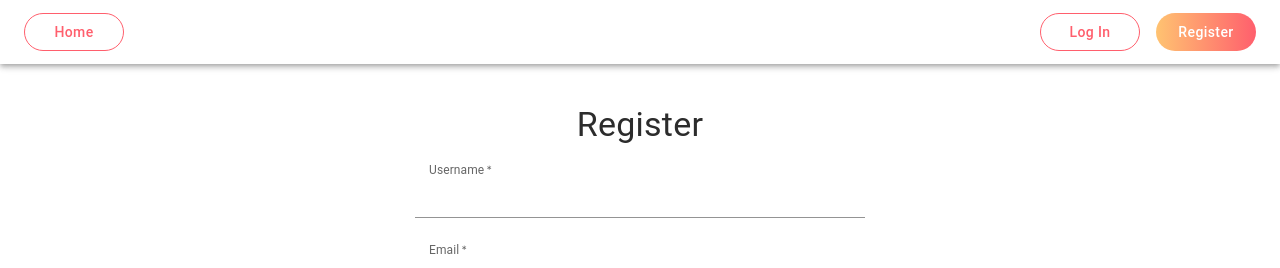
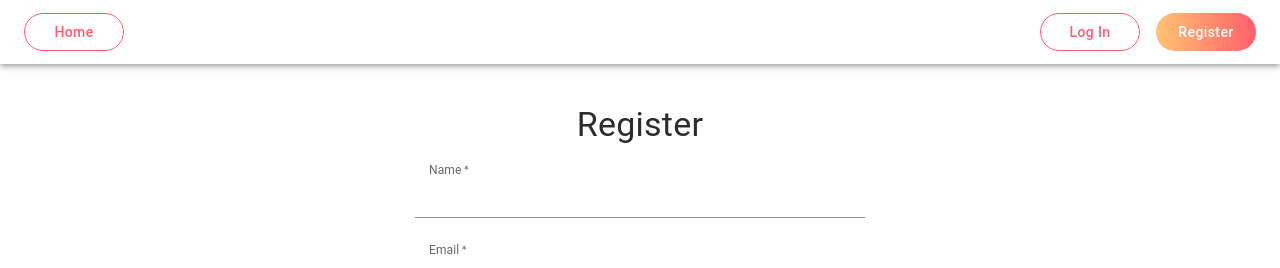
Before and after one commit to marlenaduleba/goit-react-hw-08-phonebook, a React (Create React App) app: page /goit-react-hw-08-phonebook/register in a window 1280 px wide. Shown: the top 268 px of the page. Built offline with nearby package versions, Linux system fonts and the light colour scheme.

Commit message:
forms restored to the original version

```diff
--- a/src/components/Forms/ContactForm.jsx
+++ b/src/components/Forms/ContactForm.jsx
@@ -4,10 +4,8 @@ import { addContact } from 'redux/contacts/operations.js';
 import { selectError } from 'redux/contacts/selectors.js';
 import { selectAllContacts } from 'redux/contacts/selectors.js';
 import { toast } from 'react-toastify';
-import { Stack } from '@mui/material';
-import { StyledButton } from 'styles/styles.js';
-import { NameField } from './NameField.jsx';
-import { NumberField } from './NumberField.jsx';
+import { Input, InputLabel, Stack } from '@mui/material';
+import { StyledButton, StyledFormControl } from 'styles/styles.js';
 
 const initialValues = {
   name: '',
@@ -18,14 +16,14 @@ export const ContactForm = () => {
   const dispatch = useDispatch();
   const contacts = useSelector(selectAllContacts);
   const error = useSelector(selectError);
-  const [values, setValues] = useState(initialValues);
+  const [{ name, number }, setValues] = useState(initialValues);
 
   const handleFormSubmit = e => {
     e.preventDefault();
 
-    if (nameUnique(values.name)) {
-      dispatch(addContact(values));
-      toast.success(`${values.name} added to your contacts.`);
+    if (nameUnique(name)) {
+      dispatch(addContact({ name, number }));
+      toast.success(`${name} added to your contacts.`);
       setValues(initialValues);
     }
   };
@@ -40,8 +38,9 @@ export const ContactForm = () => {
     return true;
   };
 
-  const handleInputChange = (fieldName, value) => {
-    setValues(prevValues => ({ ...prevValues, [fieldName]: value }));
+  const handleInputChange = e => {
+    const { name, value } = e.target;
+    setValues(prevValues => ({ ...prevValues, [name]: value }));
   };
 
   if (error) {
@@ -54,10 +53,37 @@ export const ContactForm = () => {
       sx={{ alignItems: 'center' }}
       component="form"
       onSubmit={handleFormSubmit}
-
     >
-      <NameField value={values.name} onInputChange={handleInputChange} />
-      <NumberField value={values.number} onInputChange={handleInputChange} />
+      <StyledFormControl required fullWidth>
+        <InputLabel htmlFor="standard-adornment-name">Name</InputLabel>
+        <Input
+          id="standard-adornment-name"
+          type="text"
+          name="name"
+          value={name}
+          onChange={handleInputChange}
+          inputProps={{
+            pattern: "[A-Za-zĄąĆćĘęŁłŃńÓóŚśŹźŻż\\-' ]+",
+            title:
+              'Only letters, apostrophe, dash, spaces, and Polish characters are allowed',
+          }}
+        />
+      </StyledFormControl>
+      <StyledFormControl required fullWidth>
+        <InputLabel htmlFor="standard-adornment-number">Number</InputLabel>
+        <Input
+          id="standard-adornment-number"
+          type="tel"
+          name="number"
+          value={number}
+          onChange={handleInputChange}
+          inputProps={{
+            pattern: '^[+]?[0-9 \\u0028\\u0029\\u002D]*$',
+            title:
+              "Phone number must consist of digits and may include spaces, dashes, and parentheses. It can start with '+'",
+          }}
+        />
+      </StyledFormControl>
       <StyledButton type="submit">Add Contact</StyledButton>
     </Stack>
   );
--- a/src/components/Forms/LoginForm.jsx
+++ b/src/components/Forms/LoginForm.jsx
@@ -1,18 +1,15 @@
 import { logIn } from 'redux/auth/operations.js';
 import { useDispatch } from 'react-redux';
-import { StyledButton } from 'styles/styles.js';
-import { Stack } from '@mui/material';
-
-
-import { EmailField } from 'components/Forms/EmailField.jsx';
-import { PasswordField } from 'components/Forms/PasswordField.jsx';
-
+import { useState } from 'react';
+import { StyledButton, StyledFormControl } from 'styles/styles.js';
 import {
-  useHandleSubmit,
-  useHandleInputChange,
-  useHandleClickShowPassword,
-  useHandleMouseDownPassword,
-} from 'hooks/useFormUtils.js';
+  IconButton,
+  Input,
+  InputAdornment,
+  InputLabel,
+  Stack,
+} from '@mui/material';
+import { Visibility, VisibilityOff } from '@mui/icons-material';
 
 const initialValues = {
   email: '',
@@ -20,24 +17,31 @@ const initialValues = {
   showPassword: false,
 };
 
-export default function LoginForm() {
+export const LoginForm = () => {
   const dispatch = useDispatch();
+  const [values, setValues] = useState(initialValues);
 
-  const [values, handleSubmit, setValues] = useHandleSubmit(
-    initialValues,
-    values => dispatch(logIn(values))
-  );
-
-  const handleInputChange = useHandleInputChange(setValues);
-  const handleClickShowPassword = useHandleClickShowPassword(setValues);
-  const handleMouseDownPassword = useHandleMouseDownPassword(setValues);
-
-  const handleEmailChange = e => {
-    handleInputChange(e, setValues);
+  const handleSubmit = e => {
+    const { email, password } = values;
+    e.preventDefault();
+    dispatch(logIn({ email, password }));
+    setValues(initialValues);
   };
 
-  const handlePasswordChange = e => {
-    handleInputChange(e, setValues);
+  const handleInputChange = e => {
+    const { name, value } = e.target;
+    setValues(prevValues => ({ ...prevValues, [name]: value }));
+  };
+
+  const handleClickShowPassword = () => {
+    setValues(prevValues => ({
+      ...prevValues,
+      showPassword: !prevValues.showPassword,
+    }));
+  };
+
+  const handleMouseDownPassword = event => {
+    event.preventDefault();
   };
 
   return (
@@ -45,17 +49,39 @@ export default function LoginForm() {
       sx={{ alignItems: 'center' }}
       component="form"
       onSubmit={handleSubmit}
-
     >
-      <EmailField value={values.email} onChange={handleEmailChange} />
-      <PasswordField
-        value={values.password}
-        onChange={handlePasswordChange}
-        showPassword={values.showPassword}
-        onClickToggle={handleClickShowPassword}
-        onMouseDown={handleMouseDownPassword}
-      />
+      <StyledFormControl required fullWidth>
+        <InputLabel shrink htmlFor="standard-adornment-email">Email</InputLabel>
+        <Input
+          id="standard-adornment-email"
+          type="email"
+          name="email"
+          value={values.email}
+          onChange={handleInputChange}
+        />
+      </StyledFormControl>
+      <StyledFormControl required fullWidth>
+        <InputLabel shrink htmlFor="standard-adornment-password">Password</InputLabel>
+        <Input
+          id="standard-adornment-password"
+          type={values.showPassword ? 'text' : 'password'}
+          name="password"
+          value={values.password}
+          onChange={handleInputChange}
+          endAdornment={
+            <InputAdornment position="end">
+              <IconButton
+                aria-label="toggle password visibility"
+                onClick={handleClickShowPassword}
+                onMouseDown={handleMouseDownPassword}
+              >
+                {values.showPassword ? <VisibilityOff /> : <Visibility />}
+              </IconButton>
+            </InputAdornment>
+          }
+        />
+      </StyledFormControl>
       <StyledButton type="submit">Log In</StyledButton>
     </Stack>
   );
-}
+};
--- a/src/components/Forms/PasswordField.jsx
+++ /dev/null
@@ -1,38 +0,0 @@
-import { useState } from 'react';
-import { Visibility, VisibilityOff } from '@mui/icons-material';
-import { IconButton, Input, InputAdornment, InputLabel } from '@mui/material';
-import { StyledFormControl } from 'styles/styles.js';
-import { useHandleMouseDownPassword } from 'hooks/useFormUtils.js';
-
-export const PasswordField = ({ value, onChange, onClickToggle }) => {
-  const [showPassword, setShowPassword] = useState(false);
-  const handleMouseDownPassword = useHandleMouseDownPassword();
-
-  const handleTogglePassword = () => {
-    setShowPassword((prevShowPassword) => !prevShowPassword);
-  };
-
-  return (
-    <StyledFormControl required  fullWidth>
-      <InputLabel shrink htmlFor="standard-adornment-password">Password</InputLabel>
-      <Input
-        id="standard-adornment-password"
-        type={showPassword ? 'text' : 'password'}
-        name="password"
-        value={value}
-        onChange={onChange}
-        endAdornment={
-          <InputAdornment position="end">
-            <IconButton
-              aria-label="toggle password visibility"
-              onClick={handleTogglePassword}
-              onMouseDown={handleMouseDownPassword}
-            >
-              {showPassword ? <VisibilityOff /> : <Visibility />}
-            </IconButton>
-          </InputAdornment>
-        }
-      />
-    </StyledFormControl>
-  );
-};
--- a/src/components/Forms/RegisterForm.jsx
+++ b/src/components/Forms/RegisterForm.jsx
@@ -1,17 +1,15 @@
+import { register } from 'redux/auth/operations.js';
 import { useDispatch } from 'react-redux';
-import { StyledButton } from 'styles/styles.js';
-import { Stack } from '@mui/material';
-
+import { useState } from 'react';
+import { StyledButton, StyledFormControl } from 'styles/styles.js';
 import {
-  useHandleSubmit,
-  useHandleInputChange,
-  useHandleClickShowPassword,
-} from 'hooks/useFormUtils.js';
-import { register } from 'redux/auth/operations.js';
-
-import { EmailField } from 'components/Forms/EmailField.jsx';
-import { PasswordField } from 'components/Forms/PasswordField.jsx';
-import { UsernameField } from './UsernameField.jsx';
+  IconButton,
+  Input,
+  InputAdornment,
+  InputLabel,
+  Stack,
+} from '@mui/material';
+import { Visibility, VisibilityOff } from '@mui/icons-material';
 
 const initialValues = {
   name: '',
@@ -22,25 +20,29 @@ const initialValues = {
 
 export const RegisterForm = () => {
   const dispatch = useDispatch();
+  const [values, setValues] = useState(initialValues);
 
-  const [values, handleSubmit, setValues] = useHandleSubmit(
-    initialValues,
-    values => dispatch(register(values))
-  );
-
-  const handleInputChange = useHandleInputChange(setValues);
-  const handleClickShowPassword = useHandleClickShowPassword(setValues);
-
-  const handleUsernameChange = e => {
-    handleInputChange(e, setValues);
+  const handleSubmit = e => {
+    const { name, email, password } = values;
+    e.preventDefault();
+    dispatch(register({ name, email, password }));
+    setValues(initialValues);
   };
 
-  const handleEmailChange = e => {
-    handleInputChange(e, setValues);
+  const handleInputChange = e => {
+    const { name, value } = e.target;
+    setValues(prevValues => ({ ...prevValues, [name]: value }));
   };
 
-  const handlePasswordChange = e => {
-    handleInputChange(e, setValues);
+  const handleClickShowPassword = () => {
+    setValues(prevValues => ({
+      ...prevValues,
+      showPassword: !prevValues.showPassword,
+    }));
+  };
+
+  const handleMouseDownPassword = event => {
+    event.preventDefault();
   };
 
   return (
@@ -48,17 +50,48 @@ export const RegisterForm = () => {
       sx={{ alignItems: 'center' }}
       component="form"
       onSubmit={handleSubmit}
-
     >
-      <UsernameField value={values.name} onChange={handleUsernameChange} />
-      <EmailField value={values.email} onChange={handleEmailChange} />
-      <PasswordField
-        value={values.password}
-        onChange={handlePasswordChange}
-        showPassword={values.showPassword}
-        onClickToggle={handleClickShowPassword}
-        onMouseDown={() => {}}
-      />
+      <StyledFormControl required fullWidth>
+        <InputLabel shrink htmlFor="standard-adornment-name">Name</InputLabel>
+        <Input
+          id="standard-adornment-name"
+          type="text"
+          name="name"
+          value={values.name}
+          onChange={handleInputChange}
+        />
+      </StyledFormControl>
+      <StyledFormControl required fullWidth>
+        <InputLabel shrink htmlFor="standard-adornment-email">Email</InputLabel>
+        <Input
+          id="standard-adornment-email"
+          type="email"
+          name="email"
+          value={values.email}
+          onChange={handleInputChange}
+        />
+      </StyledFormControl>
+      <StyledFormControl required fullWidth>
+        <InputLabel shrink htmlFor="standard-adornment-password">Password</InputLabel>
+        <Input
+          id="standard-adornment-password"
+          type={values.showPassword ? 'text' : 'password'}
+          name="password"
+          value={values.password}
+          onChange={handleInputChange}
+          endAdornment={
+            <InputAdornment position="end">
+              <IconButton
+                aria-label="toggle password visibility"
+                onClick={handleClickShowPassword}
+                onMouseDown={handleMouseDownPassword}
+              >
+                {values.showPassword ? <VisibilityOff /> : <Visibility />}
+              </IconButton>
+            </InputAdornment>
+          }
+        />
+      </StyledFormControl>
       <StyledButton type="submit">Register</StyledButton>
     </Stack>
   );
--- a/src/components/Forms/UsernameField.jsx
+++ /dev/null
@@ -1,17 +0,0 @@
-import { Input, InputLabel } from '@mui/material';
-import { StyledFormControl } from 'styles/styles.js';
-
-export const UsernameField = ({ value, onChange }) => (
-  <StyledFormControl required fullWidth>
-    <InputLabel shrink htmlFor="standard-adornment-username">Username</InputLabel>
-    <Input
-      id="standard-adornment-username"
-      type="text"
-      name="usernameInput"
-      value={value}
-      onChange={onChange}
-
-
-    />
-  </StyledFormControl>
-);
--- a/src/hooks/index.js
+++ b/src/hooks/index.js
@@ -1,2 +1 @@
 export * from './useAuth.js';
-export * from './useFormUtils.js';
--- a/src/hooks/useFormUtils.js
+++ /dev/null
@@ -1,46 +0,0 @@
-import { useCallback, useState } from 'react';
-
-export const useHandleSubmit = (initialValues, operation) => {
-    const [values, setValues] = useState(initialValues);
-
-    const handleSubmit = useCallback(
-      (e) => {
-        e.preventDefault();
-        operation(values);
-        setValues(initialValues);
-      },
-      [values, operation, initialValues]
-    );
-
-    return [values, handleSubmit, setValues];
-  };
-
-
-
-  export const useHandleInputChange = (setValues) => {
-    const handleInputChange = useCallback((event) => {
-      const { name, value } = event.target;
-      setValues((prevValues) => ({ ...prevValues, [name]: value }));
-    }, [setValues]);
-
-    return handleInputChange;
-  };
-
-  export const useHandleClickShowPassword = (setValues) => {
-    const handleClickShowPassword = useCallback(() => {
-      setValues((prevValues) => ({
-        ...prevValues,
-        showPassword: !prevValues.showPassword,
-      }));
-    }, [setValues]);
-
-    return handleClickShowPassword;
-  };
-
-  export const useHandleMouseDownPassword = () => {
-    const handleMouseDownPassword = useCallback((event) => {
-      event.preventDefault();
-    }, []);
-
-    return handleMouseDownPassword;
-  };
--- a/src/pages/Login.jsx
+++ b/src/pages/Login.jsx
@@ -1,4 +1,4 @@
-import LoginForm from 'components/Forms/LoginForm.jsx';
+import {LoginForm} from 'components/Forms/LoginForm.jsx';
 import { Helmet } from 'react-helmet-async';
 import { Section } from 'components/Section/Section.jsx';
 
```
Also changed, not shown: src/components/Forms/EmailField.jsx (deleted, +0 -18 lines), src/components/Forms/NameField.jsx (deleted, +0 -28 lines), src/components/Forms/NumberField.jsx (deleted, +0 -28 lines).
